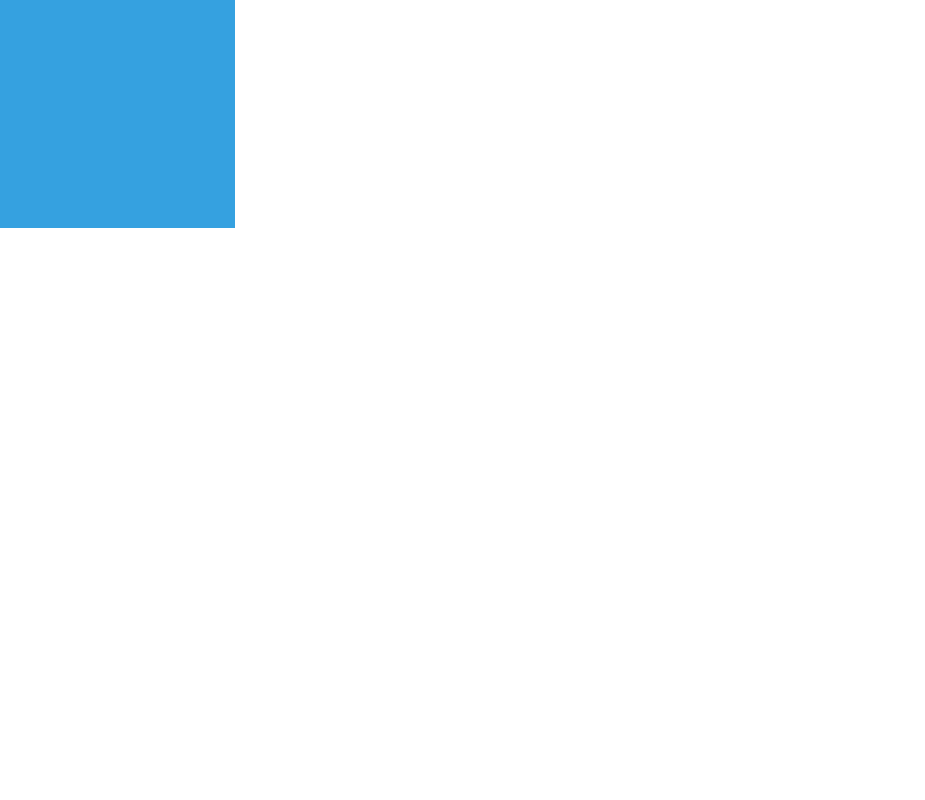
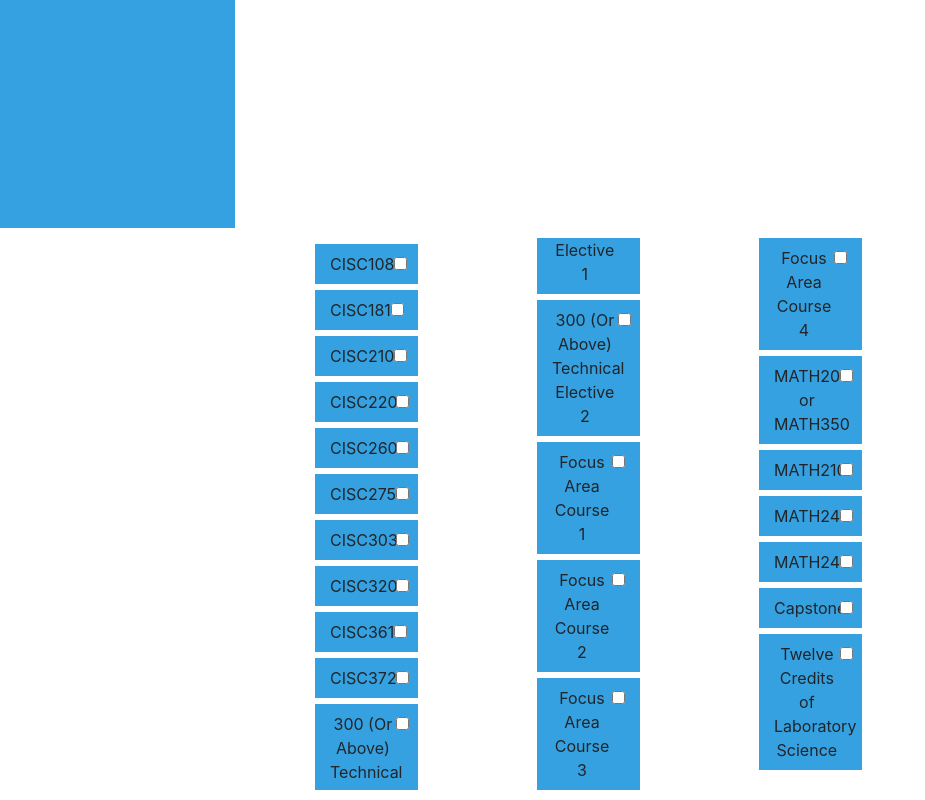
Before and after one commit to UD-CISC275-F21/ud-cis-scheduler-team-19, a React (Create React App) app: page / in a window 1280 px wide. Shown: the part 1372-2172 px from the top of the page, without its empty margins (0-925 px from the left). Before the commit the page ends 1600 px from the top, so only its background shows below. Built offline with nearby package versions, Linux system fonts and the light colour scheme.

Commit message:
Testing fix for deployment

```diff
--- a/src/App.tsx
+++ b/src/App.tsx
@@ -8,6 +8,7 @@ import { useState } from "react";
 import { Course } from "./interfaces/course";
 import "./App.css";
 import "bootstrap/dist/css/bootstrap.min.css";
+import Reqcheck from "./components/RequirementChecker";
 
 function App(): JSX.Element {
     const [schedule] = useState<Course[]>([]);
@@ -32,6 +33,7 @@ function App(): JSX.Element {
             <div className="App">
                 <ControlPanel ciscCourseList={ciscCourseList} mathCourseList={mathCourseList} allSchedules={allSchedules} setAllSchedules={setAllSchedules} visible={visible} setVisible={setVisible}></ControlPanel>
                 <Box></Box>
+                <Reqcheck>Reqcheck</Reqcheck>
             </div>
         </DndProvider>
     );
```
